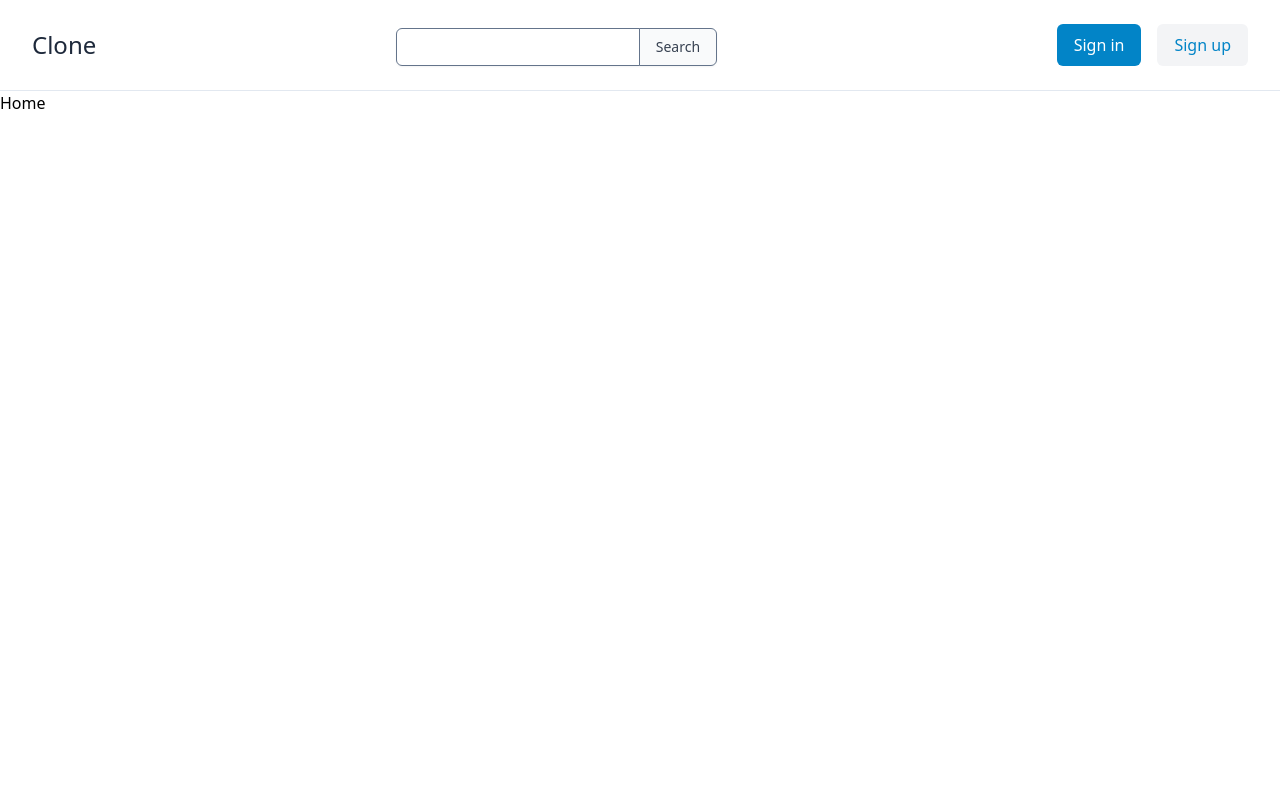
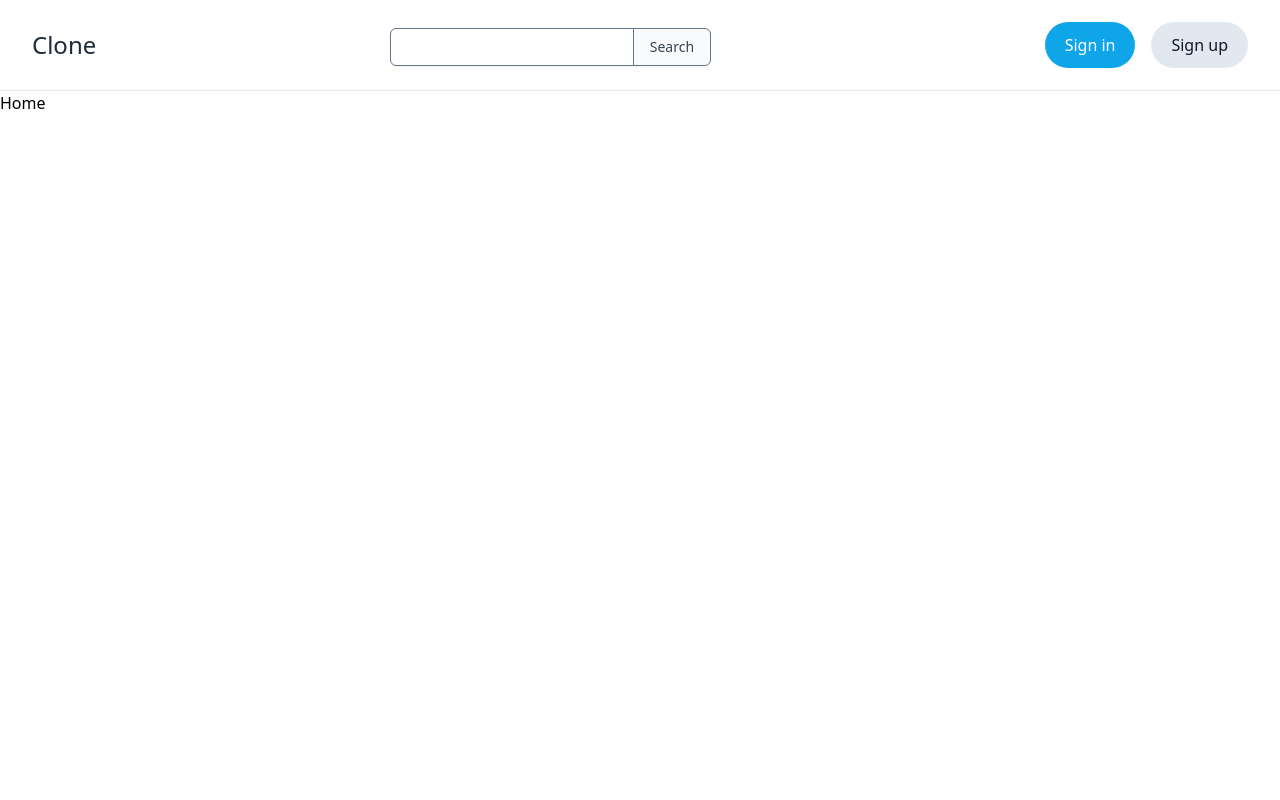
Before and after one commit to CareTiger/nuxt3-twitter-clone-v2, a Nuxt app: page / in a window 1280 px wide. Shown: the top 800 px of the page. Built offline with nearby package versions, Linux system fonts and the light colour scheme.

Commit message:
buttons styling global

```diff
--- a/assets/css/tailwind.css
+++ b/assets/css/tailwind.css
@@ -3,13 +3,13 @@
 @tailwind utilities;
 
 .btn {
-    @apply text-base font-medium rounded-lg p-3;
+    @apply text-base font-medium rounded-full py-3 px-5 hover:bg-opacity-75;
 }
 
-.btn--primary {
+.btn-primary {
     @apply bg-sky-500 text-white;
 }
 
-.btn--secondary {
+.btn-secondary {
     @apply bg-slate-200 text-slate-900;
 }
--- a/components/Header.vue
+++ b/components/Header.vue
@@ -18,14 +18,14 @@
             </div>
 
             <div class="ml-10 space-x-4">
-                <nuxt-link to="/auth" class="inline-block rounded-md border border-transparent bg-sky-600 py-2 px-4 text-base font-medium text-white hover:bg-opacity-75">Sign in</nuxt-link>
-                <nuxt-link to="/auth" class="inline-block rounded-md border border-transparent bg-gray-100 py-2 px-4 text-base font-medium text-sky-600 hover:bg-sky-50">Sign up</nuxt-link>
+                <nuxt-link to="/auth" class="btn btn-primary">Sign in</nuxt-link>
+                <nuxt-link to="/auth" class="btn btn-secondary">Sign up</nuxt-link>
             </div>
         </div>
         <div class="flex flex-wrap justify-center space-x-6 py-4 lg:hidden">
             <div class="mt-1 flex rounded-md shadow-sm">
                 <div class="relative flex flex-grow items-stretch focus-within:z-10">
-                    <input type="text" name="search" id="search" class="block w-full rounded-none rounded-l-md border border-slate-500 pl-10 focus:border-sky-500 focus:ring-sky-500 sm:text-sm" placeholder="">
+                    <input type="text" name="search-mobile" id="search-mobile" class="block w-full rounded-none rounded-l-md border border-slate-500 pl-10 focus:border-sky-500 focus:ring-sky-500 sm:text-sm" placeholder="">
                     </div>
                     <button type="button" class="relative -ml-px inline-flex items-center space-x-2 rounded-r-md border border-slate-500 bg-gray-50 px-4 py-2 text-sm font-medium text-gray-700 hover:bg-gray-100 focus:border-sky-500 focus:outline-none focus:ring-1 focus:ring-sky-500">
                     <span>Search</span>
--- a/pages/index.vue
+++ b/pages/index.vue
@@ -3,3 +3,13 @@
         Home
     </div>
 </template>
+
+<script setup>
+import { useUserStore } from '~~/store/user';
+const userStore = useUserStore ();
+
+if(userStore.user === null){
+    navigateTo('/auth')
+}
+
+</script>
--- a/store/user.js
+++ b/store/user.js
@@ -3,7 +3,10 @@ import {defineStore} from 'pinia'
 export const useUserStore = defineStore({
     id: 'user-store',
     state: () => {
-        return {}
+        return {
+            // user: null
+            user : {email:"ven@gmail.com"}
+        }
     },
     actions: {},
     getters: {}
```
